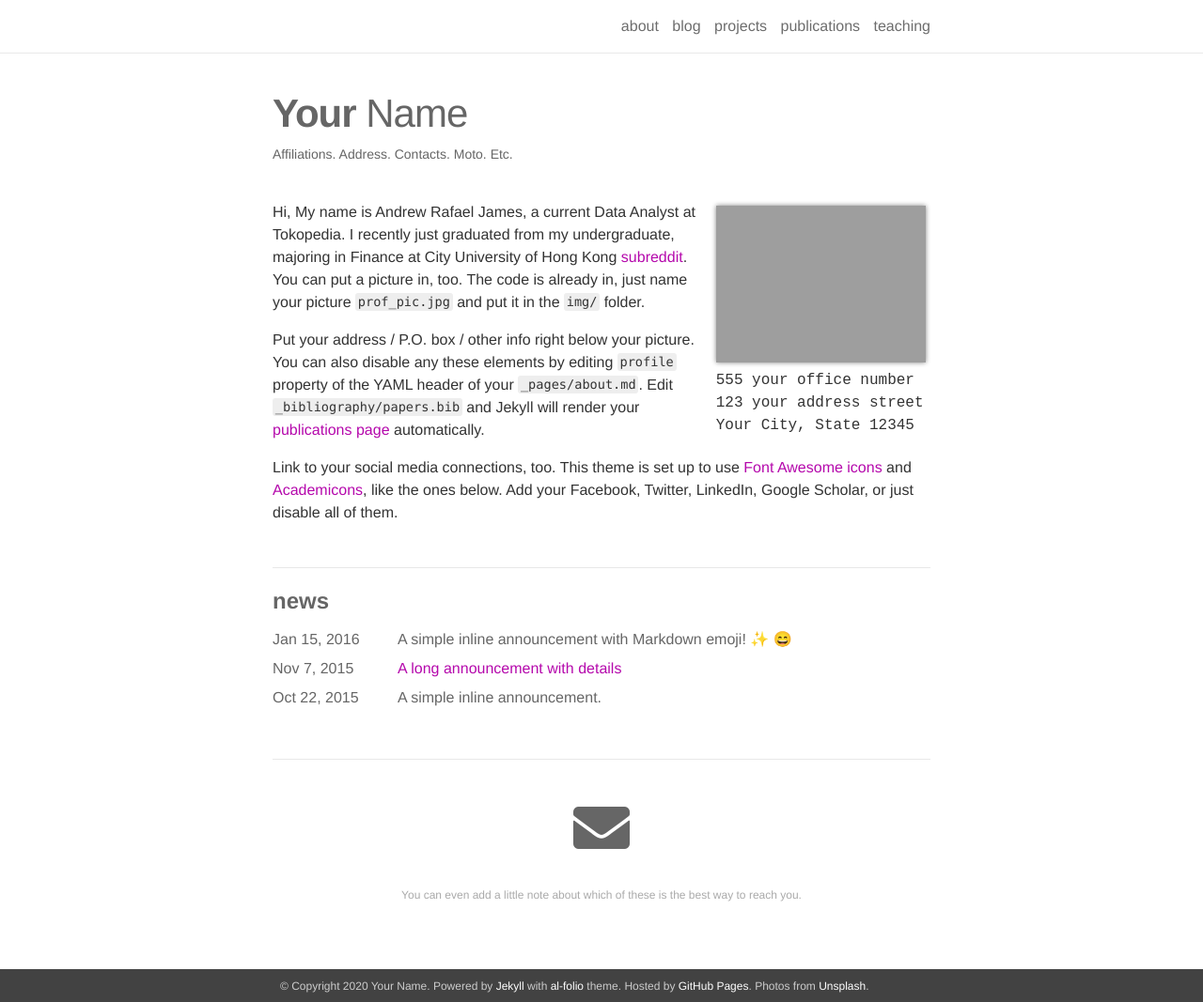
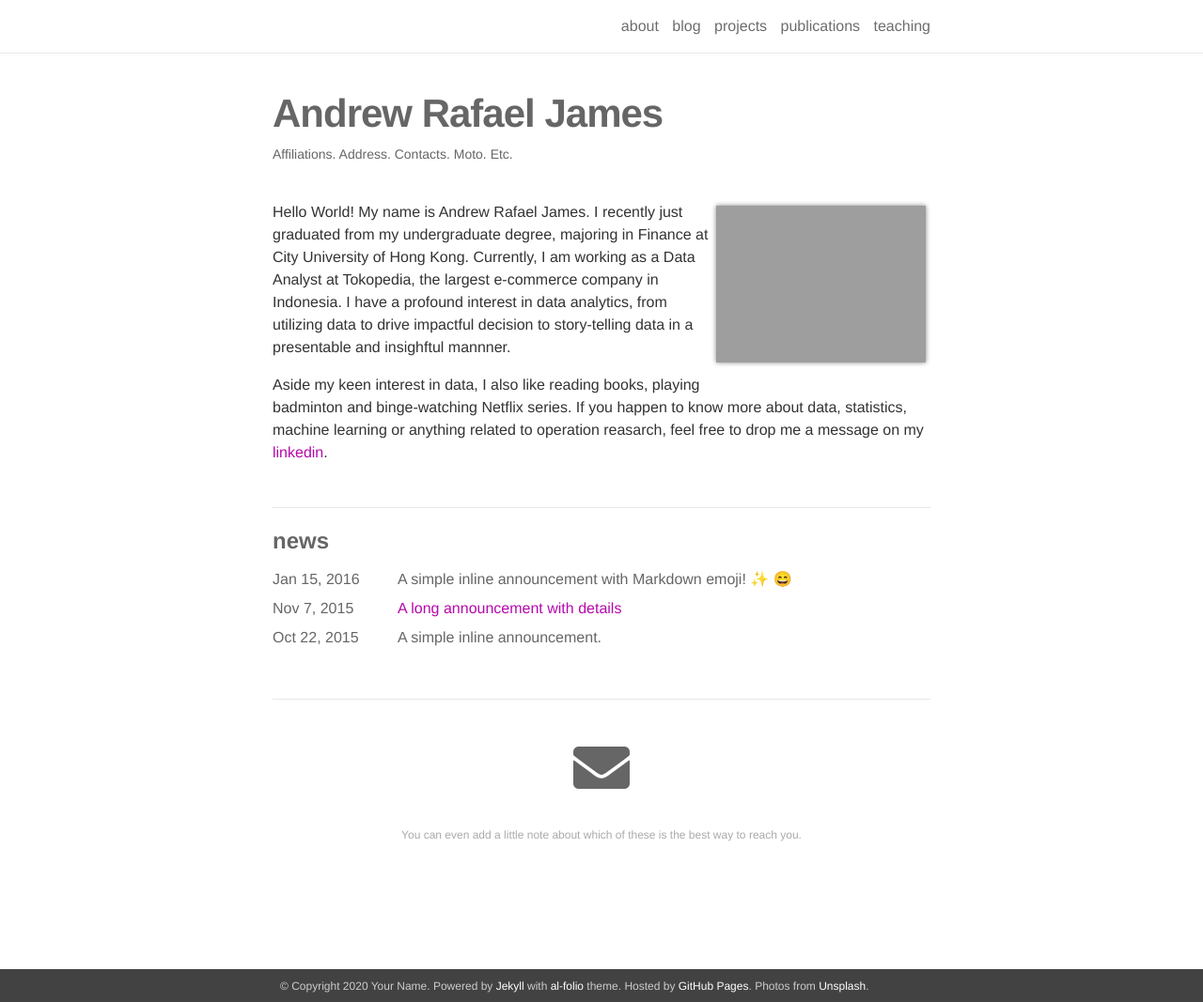
Before and after one commit to andrewrjames/myblog, a Jekyll site: the page built from _pages/about.md, in a window 1280 px wide and 1067 px high. Shown: the whole window at 94% size. Built offline with Jekyll 4.4.1, drawn with Linux system fonts in a browser that asks for light colours; nearby versions of some CDN libraries; emoji names are drawn with the system emoji font.

Commit message:
Update about.md

```diff
--- a/_pages/about.md
+++ b/_pages/about.md
@@ -1,23 +1,18 @@
 ---
 layout: about
 permalink: /
-title: <strong>Your</strong> Name
+title: <strong>Andrew Rafael James</strong>
 description: <a href="">Affiliations</a>. Address. Contacts. Moto. Etc.
 
 profile:
   align: right
-  image: prof_pic.jpg
-  address: >
-    <p>555 your office number</p>
-    <p>123 your address street</p>
-    <p>Your City, State 12345</p>
+  image: profile pict.jpg
+
 
 news: true
 social: true
 ---
 
-Hi, My name is Andrew Rafael James, a current Data Analyst at Tokopedia. I recently just graduated from my undergraduate, majoring in Finance at City University of Hong Kong [subreddit](http://reddit.com){:target="\_blank"}. You can put a picture in, too. The code is already in, just name your picture `prof_pic.jpg` and put it in the `img/` folder.
+Hello World! My name is Andrew Rafael James. I recently just graduated from my undergraduate degree, majoring in Finance at City University of Hong Kong. Currently, I am working as a Data Analyst at Tokopedia, the largest e-commerce company in Indonesia. I have a profound interest in data analytics, from utilizing data to drive impactful decision to story-telling data in a presentable and insighftul mannner.
 
-Put your address / P.O. box / other info right below your picture. You can also disable any these elements by editing `profile` property of the YAML header of your `_pages/about.md`. Edit `_bibliography/papers.bib` and Jekyll will render your [publications page](/al-folio/publications/) automatically.
-
-Link to your social media connections, too. This theme is set up to use [Font Awesome icons](http://fortawesome.github.io/Font-Awesome/){:target="\_blank"} and [Academicons](https://jpswalsh.github.io/academicons/){:target="\_blank"}, like the ones below. Add your Facebook, Twitter, LinkedIn, Google Scholar, or just disable all of them.
+Aside my keen interest in data, I also like reading books, playing badminton and binge-watching Netflix series. If you happen to know more about data, statistics, machine learning or anything related to operation reasarch, feel free to drop me a message on my [linkedin](https://www.linkedin.com/in/andrewrafael/){:target="\_blank"}.
```
